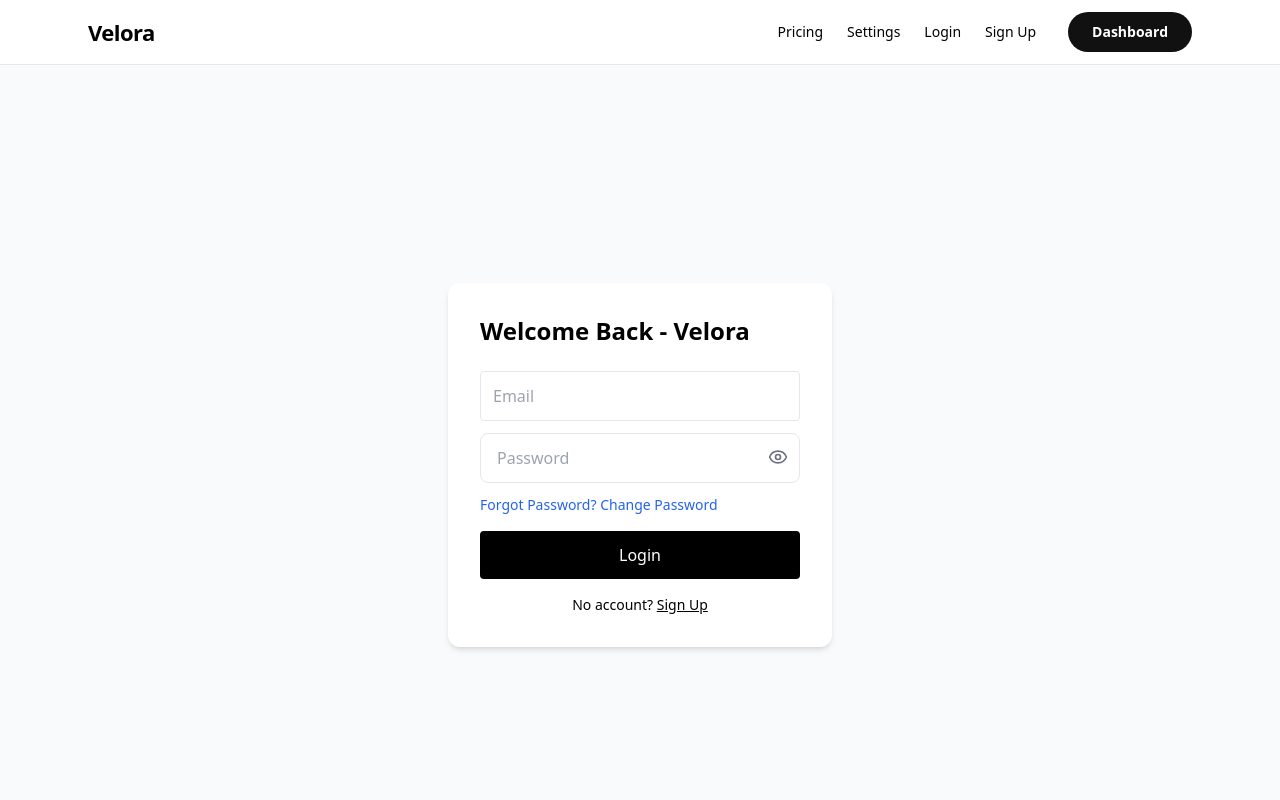
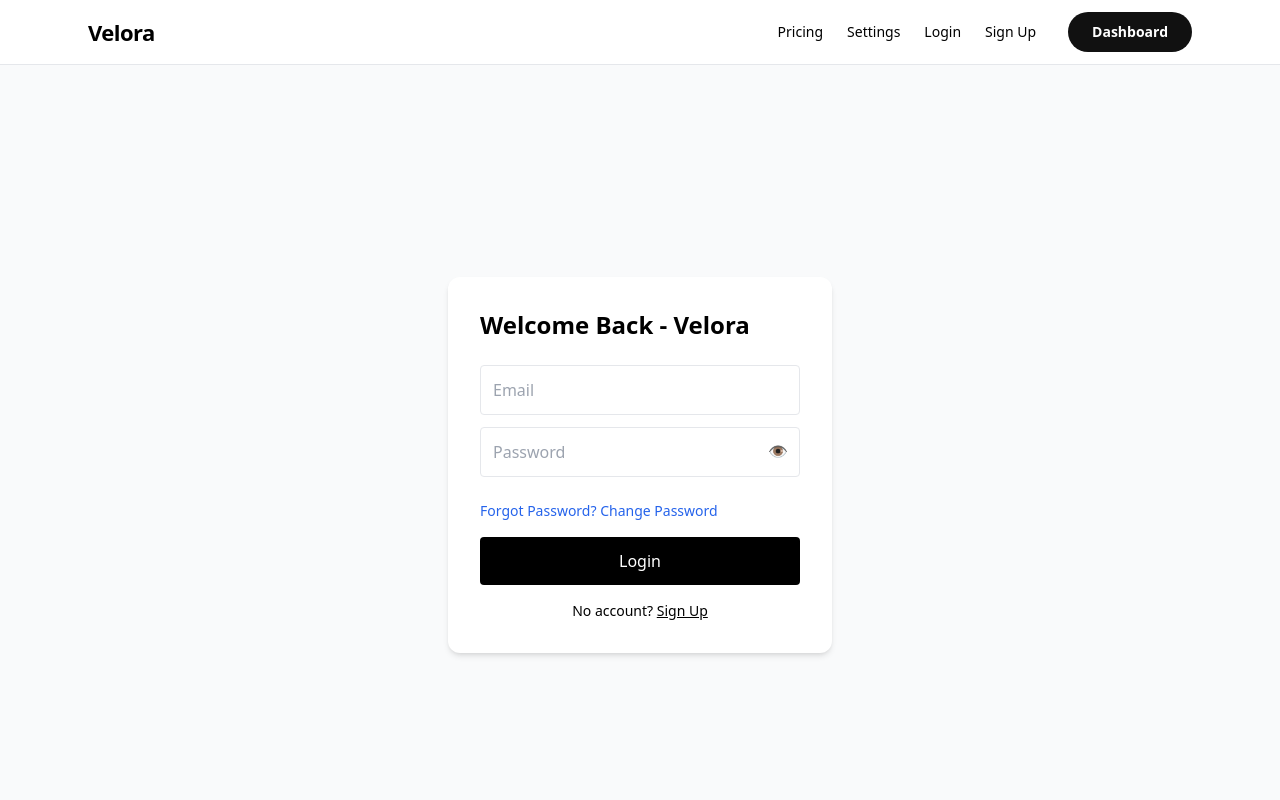
Before and after one commit to Ravs10/saas-starter-kit, a Next.js app: page /login in a window 1280 px wide. Shown: the top 800 px of the page. Built offline with nearby package versions, Linux system fonts and the light colour scheme.

Commit message:
Refactor PasswordInput component for better UI

```diff
--- a/app/components/PasswordInput.tsx
+++ b/app/components/PasswordInput.tsx
@@ -1,6 +1,5 @@
 "use client"
 import { useState } from "react"
-import { Eye, EyeOff } from "lucide-react"
 
 export default function PasswordInput({ value, onChange, placeholder }: any) {
   const [show, setShow] = useState(false)
@@ -11,11 +10,11 @@ export default function PasswordInput({ value, onChange, placeholder }: any) {
         value={value}
         onChange={onChange}
         placeholder={placeholder}
-        className="w-full px-4 py-3 pr-12 border rounded-lg focus:ring-2 focus:ring-black outline-none"
+        className="w-full border p-3 rounded mb-3 pr-12"
         required
       />
-      <button type="button" onClick={() => setShow(!show)} className="absolute right-3 top-3.5 text-gray-500 hover:text-black">
-        {show ? <EyeOff size={20} /> : <Eye size={20} />}
+      <button type="button" onClick={() => setShow(!show)} className="absolute right-3 top-3 text-gray-500">
+        {show ? "🙈" : "👁️"}
       </button>
     </div>
   )
```
